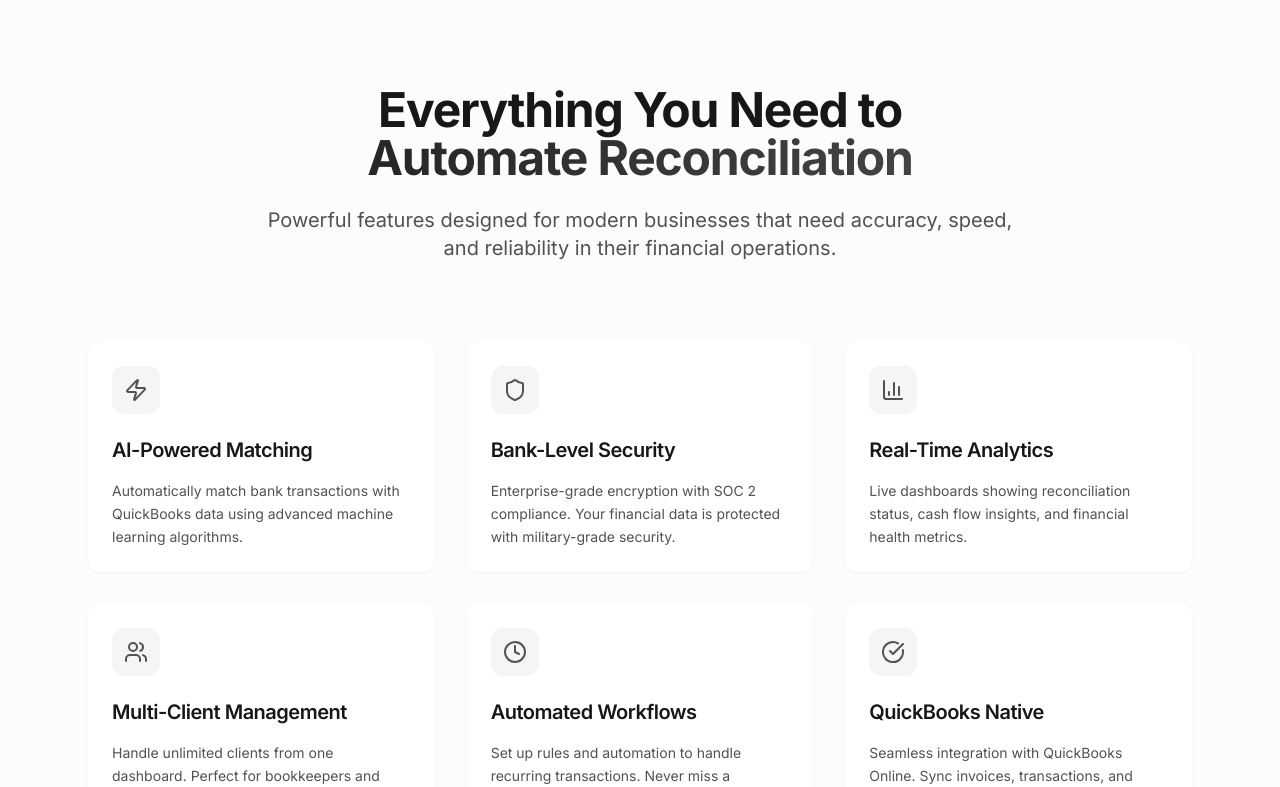
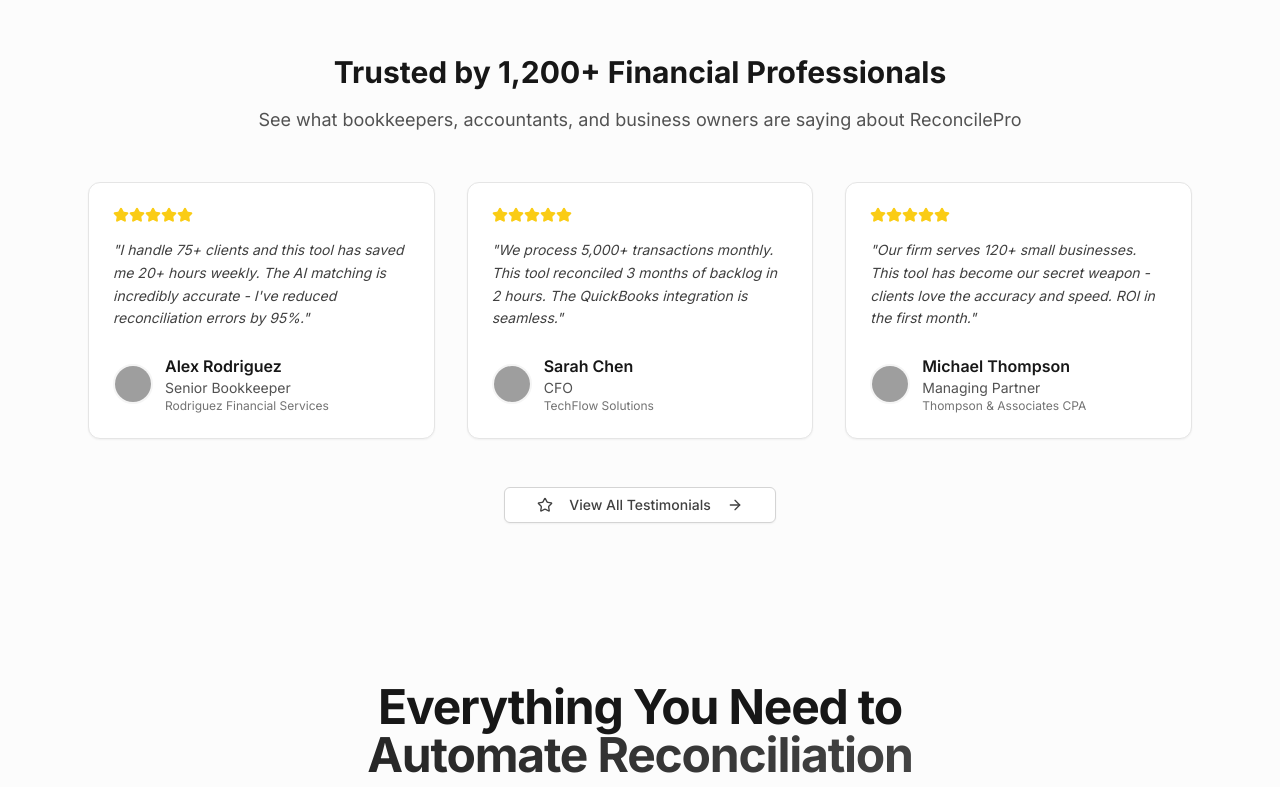
Before and after one commit to algominds35/bank-reconciliation-tool, a Next.js app: page / in a window 1280 px wide. Shown: the part 1420-2207 px from the top of the page. Built offline with nearby package versions, Linux system fonts and the light colour scheme; grey boxes are pictures that could not be loaded.

Commit message:
Add testimonials section after hero for immediate social proof and trust building

```diff
--- a/src/app/page.tsx
+++ b/src/app/page.tsx
@@ -371,7 +371,135 @@ export default function HomePage() {
         </div>
       </section>
 
+      {/* Quick Testimonials Section */}
+      <section className="py-16 bg-neutral-50/50">
+        <div className="max-w-6xl mx-auto px-6">
+          <motion.div
+            initial={{ opacity: 0, y: 20 }}
+            whileInView={{ opacity: 1, y: 0 }}
+            transition={{ duration: 0.8 }}
+            viewport={{ once: true }}
+            className="text-center mb-12"
+          >
+            <h2 className="text-3xl font-bold text-neutral-900 mb-4">
+              Trusted by 1,200+ Financial Professionals
+            </h2>
+            <p className="text-lg text-neutral-600 max-w-3xl mx-auto">
+              See what bookkeepers, accountants, and business owners are saying about ReconcilePro
+            </p>
+          </motion.div>
 
+          {/* Featured Testimonials Grid */}
+          <div className="grid grid-cols-1 md:grid-cols-3 gap-8 mb-12">
+            {/* Testimonial 1 */}
+            <motion.div
+              initial={{ opacity: 0, y: 20 }}
+              whileInView={{ opacity: 1, y: 0 }}
+              transition={{ duration: 0.6, delay: 0.1 }}
+              viewport={{ once: true }}
+              className="bg-white p-6 rounded-xl border border-neutral-200 shadow-sm hover:shadow-md transition-all duration-300"
+            >
+              <div className="flex mb-4">
+                {[...Array(5)].map((_, i) => (
+                  <Star key={i} className="w-4 h-4 text-yellow-400 fill-current" />
+                ))}
+              </div>
+              <p className="text-neutral-700 mb-6 leading-relaxed text-sm italic">
+                "I handle 75+ clients and this tool has saved me 20+ hours weekly. The AI matching is incredibly accurate - I've reduced reconciliation errors by 95%."
+              </p>
+              <div className="flex items-center space-x-3">
+                <img
+                  src="https://images.unsplash.com/photo-1507003211169-0a1dd7228f2d?w=40&h=40&fit=crop&crop=face"
+                  alt="Alex Rodriguez"
+                  className="w-10 h-10 rounded-full object-cover border-2 border-neutral-100"
+                />
+                <div>
+                  <p className="font-semibold text-neutral-900">Alex Rodriguez</p>
+                  <p className="text-sm text-neutral-600">Senior Bookkeeper</p>
+                  <p className="text-xs text-neutral-500">Rodriguez Financial Services</p>
+                </div>
+              </div>
+            </motion.div>
+
+            {/* Testimonial 2 */}
+            <motion.div
+              initial={{ opacity: 0, y: 20 }}
+              whileInView={{ opacity: 1, y: 0 }}
+              transition={{ duration: 0.6, delay: 0.2 }}
+              viewport={{ once: true }}
+              className="bg-white p-6 rounded-xl border border-neutral-200 shadow-sm hover:shadow-md transition-all duration-300"
+            >
+              <div className="flex mb-4">
+                {[...Array(5)].map((_, i) => (
+                  <Star key={i} className="w-4 h-4 text-yellow-400 fill-current" />
+                ))}
+              </div>
+              <p className="text-neutral-700 mb-6 leading-relaxed text-sm italic">
+                "We process 5,000+ transactions monthly. This tool reconciled 3 months of backlog in 2 hours. The QuickBooks integration is seamless."
+              </p>
+              <div className="flex items-center space-x-3">
+                <img
+                  src="https://images.unsplash.com/photo-1494790108755-2616b612b786?w=40&h=40&fit=crop&crop=face"
+                  alt="Sarah Chen"
+                  className="w-10 h-10 rounded-full object-cover border-2 border-neutral-100"
+                />
+                <div>
+                  <p className="font-semibold text-neutral-900">Sarah Chen</p>
+                  <p className="text-sm text-neutral-600">CFO</p>
+                  <p className="text-xs text-neutral-500">TechFlow Solutions</p>
+                </div>
+              </div>
+            </motion.div>
+
+            {/* Testimonial 3 */}
+            <motion.div
+              initial={{ opacity: 0, y: 20 }}
+              whileInView={{ opacity: 1, y: 0 }}
+              transition={{ duration: 0.6, delay: 0.3 }}
+              viewport={{ once: true }}
+              className="bg-white p-6 rounded-xl border border-neutral-200 shadow-sm hover:shadow-md transition-all duration-300"
+            >
+              <div className="flex mb-4">
+                {[...Array(5)].map((_, i) => (
+                  <Star key={i} className="w-4 h-4 text-yellow-400 fill-current" />
+                ))}
+              </div>
+              <p className="text-neutral-700 mb-6 leading-relaxed text-sm italic">
+                "Our firm serves 120+ small businesses. This tool has become our secret weapon - clients love the accuracy and speed. ROI in the first month."
+              </p>
+              <div className="flex items-center space-x-3">
+                <img
+                  src="https://images.unsplash.com/photo-1472099645785-5658abf4ff4e?w=40&h=40&fit=crop&crop=face"
+                  alt="Michael Thompson"
+                  className="w-10 h-10 rounded-full object-cover border-2 border-neutral-100"
+                />
+                <div>
+                  <p className="font-semibold text-neutral-900">Michael Thompson</p>
+                  <p className="text-sm text-neutral-600">Managing Partner</p>
+                  <p className="text-xs text-neutral-500">Thompson & Associates CPA</p>
+                </div>
+              </div>
+            </motion.div>
+          </div>
+
+          {/* View All Testimonials CTA */}
+          <motion.div
+            initial={{ opacity: 0, y: 20 }}
+            whileInView={{ opacity: 1, y: 0 }}
+            transition={{ duration: 0.6, delay: 0.4 }}
+            viewport={{ once: true }}
+            className="text-center"
+          >
+            <a href="#testimonials">
+              <Button variant="outline" className="border-neutral-300 text-neutral-700 hover:bg-neutral-50 px-8 py-3">
+                <Star className="w-4 h-4 mr-2" />
+                View All Testimonials
+                <ArrowRight className="w-4 h-4 ml-2" />
+              </Button>
+            </a>
+          </motion.div>
+        </div>
+      </section>
 
       {/* Features Grid */}
       <section id="features" className="py-24 bg-neutral-50/50">
```
